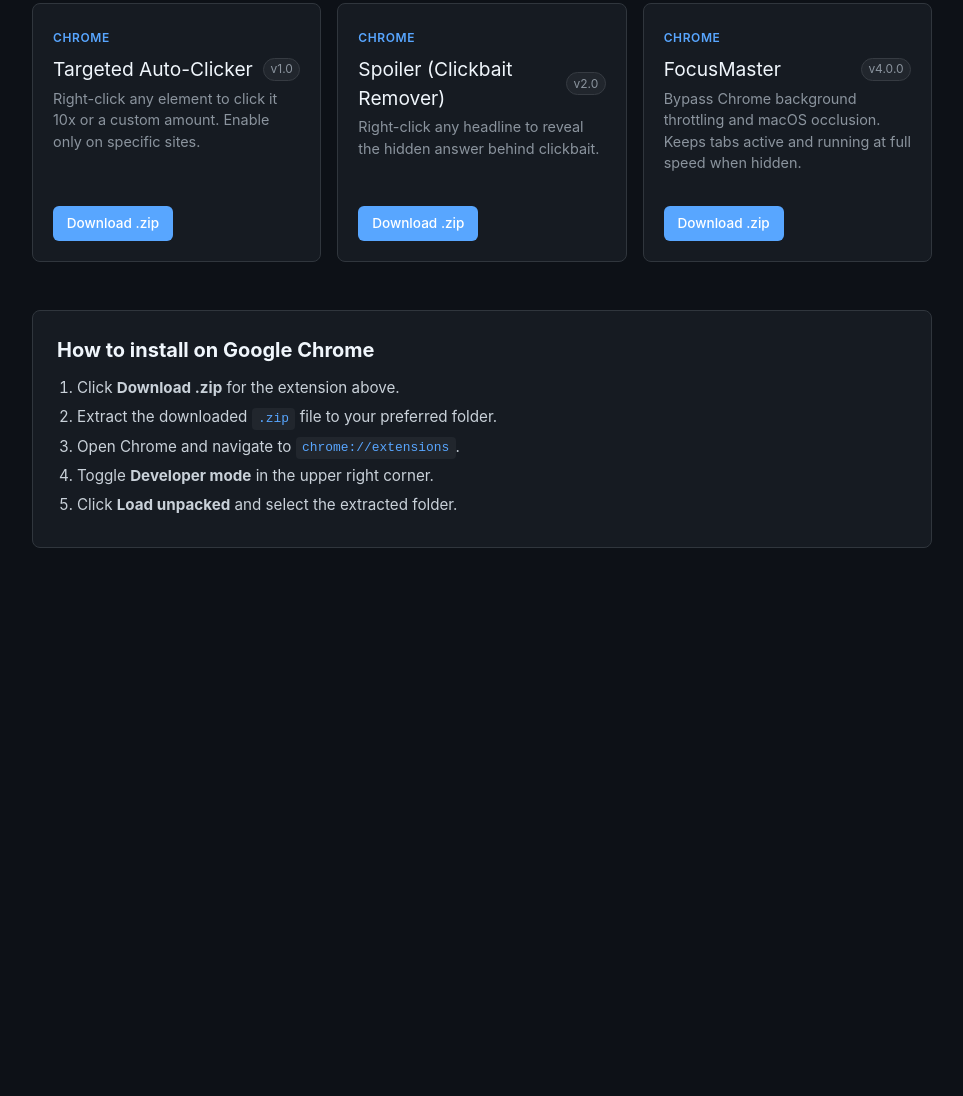
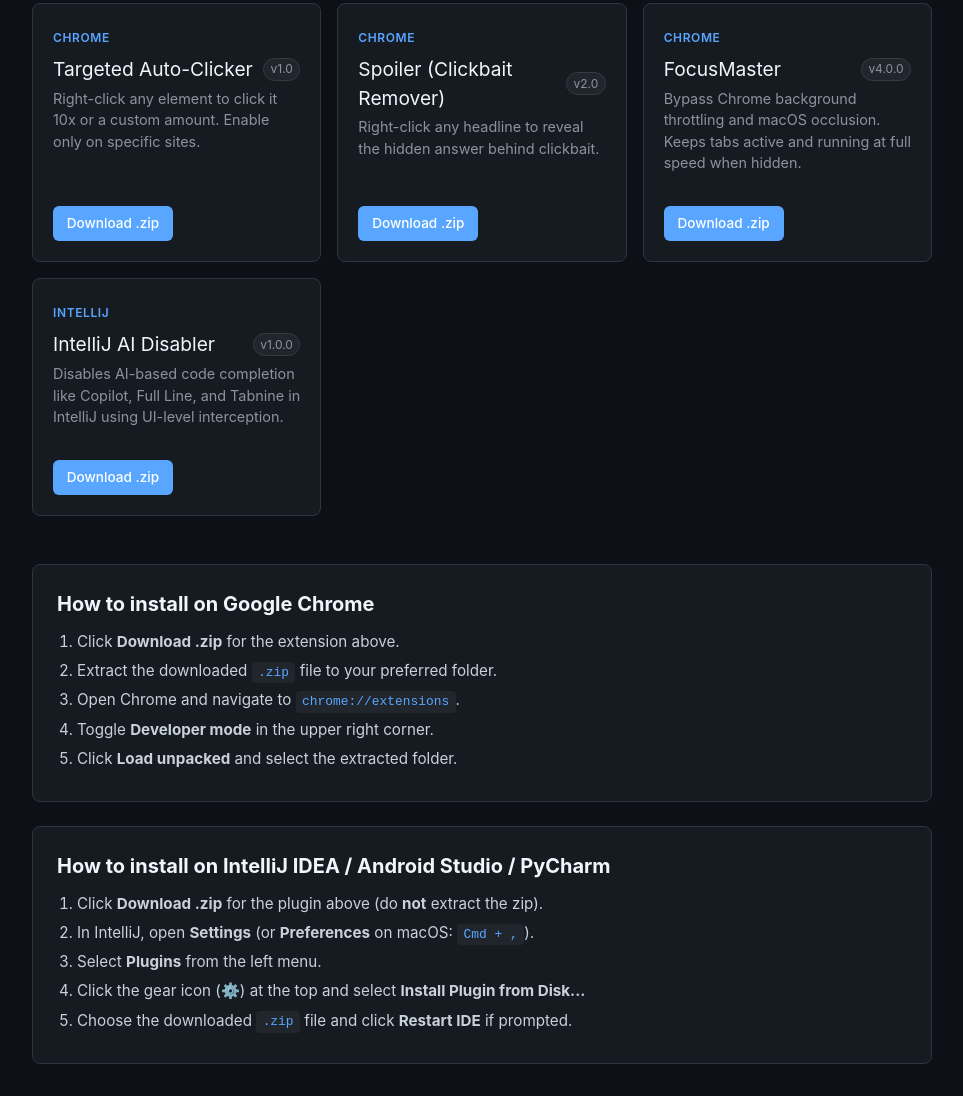
Before and after one commit to yzentler/pluginServer, a website: page index.html in a window 1280 px wide. Shown: the part 221-1317 px from the top of the page, without its empty margins (158-1121 px from the left). Before the commit the page ends 801 px from the top, so only its background shows below. Drawn offline with Linux system fonts and the light colour scheme.

Commit message:
Add IntelliJ section and IntelliJ AI Disabler plugin

```diff
--- a/index.html
+++ b/index.html
@@ -208,6 +208,7 @@
     <div class="filter-bar">
       <button class="filter-btn active" onclick="filterPlugins('all')">All</button>
       <button class="filter-btn" onclick="filterPlugins('chrome')">Chrome</button>
+      <button class="filter-btn" onclick="filterPlugins('intellij')">IntelliJ</button>
       <button class="filter-btn" onclick="filterPlugins('vscode')">VS Code</button>
     </div>
 
@@ -223,6 +224,17 @@
         <li>Open Chrome and navigate to <code>chrome://extensions</code>.</li>
         <li>Toggle <strong>Developer mode</strong> in the upper right corner.</li>
         <li>Click <strong>Load unpacked</strong> and select the extracted folder.</li>
+      </ol>
+    </section>
+
+    <section class="instructions-card" style="margin-top: 1.5rem;">
+      <h2>How to install on IntelliJ IDEA / Android Studio / PyCharm</h2>
+      <ol>
+        <li>Click <strong>Download .zip</strong> for the plugin above (do <strong>not</strong> extract the zip).</li>
+        <li>In IntelliJ, open <strong>Settings</strong> (or <strong>Preferences</strong> on macOS: <code>Cmd + ,</code>).</li>
+        <li>Select <strong>Plugins</strong> from the left menu.</li>
+        <li>Click the gear icon (⚙️) at the top and select <strong>Install Plugin from Disk...</strong></li>
+        <li>Choose the downloaded <code>.zip</code> file and click <strong>Restart IDE</strong> if prompted.</li>
       </ol>
     </section>
   </div>
--- a/registry.json
+++ b/registry.json
@@ -30,6 +30,15 @@
       "description": "Bypass Chrome background throttling and macOS occlusion. Keeps tabs active and running at full speed when hidden.",
       "downloadUrl": "plugins/chrome/focusMaster.zip",
       "updatedAt": "2026-09-23"
+    },
+    {
+      "id": "intellij-ai-disabler",
+      "target": "intellij",
+      "name": "IntelliJ AI Disabler",
+      "version": "1.0.0",
+      "description": "Disables AI-based code completion like Copilot, Full Line, and Tabnine in IntelliJ using UI-level interception.",
+      "downloadUrl": "plugins/intellij/AiDisabler-1.0.0.zip",
+      "updatedAt": "2026-09-23"
     }
   ]
 }
```
Also changed, not shown: README.md, 1 other file.
